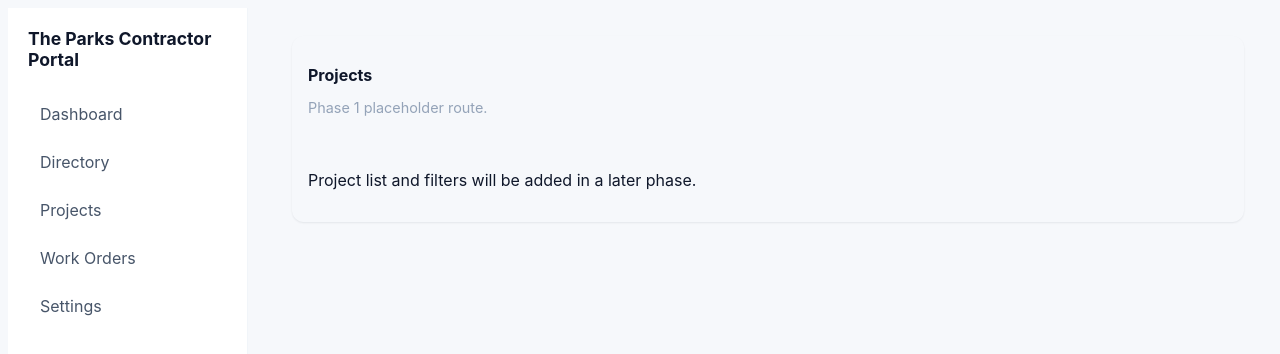
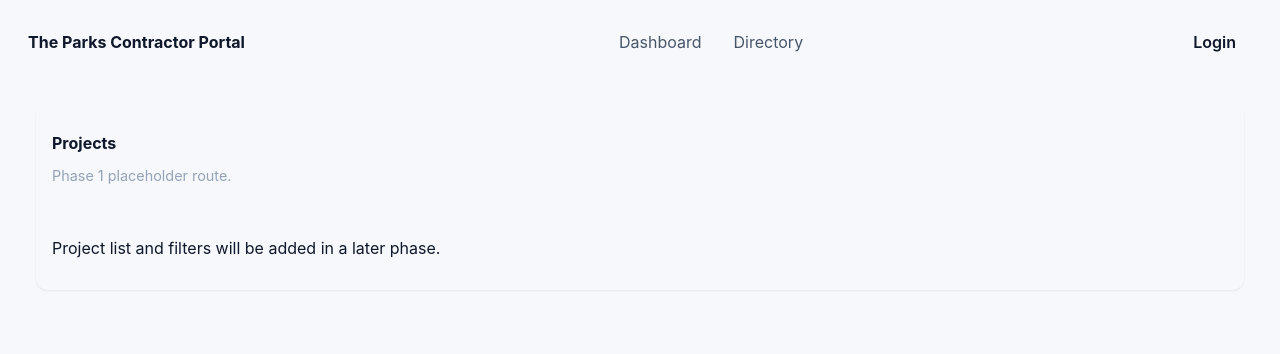
Before and after one commit to MigalLewis/communityPortal, an Angular app: page /projects in a window 1280 px wide. Shown: the top 354 px of the page. Built offline with nearby package versions, Linux system fonts and the light colour scheme.

Commit message:
Replace side navigation with header tabs and login action

```diff
--- a/src/app/core/layout/app-shell/app-shell.component.html
+++ b/src/app/core/layout/app-shell/app-shell.component.html
@@ -1,13 +1,7 @@
 <div class="shell">
-  <aside class="desktop-nav">
-    <app-sidebar />
-  </aside>
+  <app-top-bar />
 
-  <app-mobile-drawer [isOpen]="isDrawerOpen()" (closed)="closeDrawer()" />
-
-  <div class="main-pane">
-    <main class="content" role="main">
-      <router-outlet />
-    </main>
-  </div>
+  <main class="content" role="main">
+    <router-outlet />
+  </main>
 </div>
--- a/src/app/core/layout/app-shell/app-shell.component.scss
+++ b/src/app/core/layout/app-shell/app-shell.component.scss
@@ -1,26 +1,8 @@
 .shell {
-  display: flex;
   min-height: 100vh;
+  background: var(--color-bg-page);
 }
 
-.desktop-nav {
-  display: none;
-
-  @media (min-width: 992px) {
-    display: block;
-    width: var(--sidebar-width);
-    border-right: 1px solid var(--color-border);
-    background: var(--color-surface);
-    position: sticky;
-    top: 0;
-    height: 100vh;
-  }
+.content {
+  padding: var(--space-7);
 }
-
-.main-pane {
-  display: flex;
-  flex-direction: column;
-  min-width: 0;
-  padding: var(--space-7);
-  flex: 1;
-}
--- a/src/app/core/layout/app-shell/app-shell.component.ts
+++ b/src/app/core/layout/app-shell/app-shell.component.ts
@@ -1,24 +1,12 @@
-import { Component, signal } from '@angular/core';
+import { Component } from '@angular/core';
 import { RouterOutlet } from '@angular/router';
-import { MobileDrawerComponent } from '../mobile-drawer/mobile-drawer.component';
-import { SidebarComponent } from '../sidebar/sidebar.component';
 import { TopBarComponent } from '../top-bar/top-bar.component';
 
 @Component({
   selector: 'app-shell',
   standalone: true,
-  imports: [RouterOutlet, SidebarComponent, MobileDrawerComponent, TopBarComponent],
+  imports: [RouterOutlet, TopBarComponent],
   templateUrl: './app-shell.component.html',
   styleUrl: './app-shell.component.scss'
 })
-export class AppShellComponent {
-  protected readonly isDrawerOpen = signal(false);
-
-  protected openDrawer(): void {
-    this.isDrawerOpen.set(true);
-  }
-
-  protected closeDrawer(): void {
-    this.isDrawerOpen.set(false);
-  }
-}
+export class AppShellComponent {}
--- a/src/app/core/layout/top-bar/top-bar.component.html
+++ b/src/app/core/layout/top-bar/top-bar.component.html
@@ -1,5 +1,18 @@
 <header class="topbar">
-  <button type="button" class="menu-btn" (click)="openMenu()" aria-label="Open navigation menu">
-    ☰
-  </button>
+  <a class="brand" routerLink="/dashboard">The Parks Contractor Portal</a>
+
+  <nav class="top-nav" aria-label="Primary">
+    @for (item of navItems; track item.route) {
+      <a
+        [routerLink]="item.route"
+        routerLinkActive="is-active"
+        [routerLinkActiveOptions]="{ exact: true }"
+        class="nav-link"
+      >
+        {{ item.label }}
+      </a>
+    }
+  </nav>
+
+  <a class="login-link" routerLink="/login">Login</a>
 </header>
--- a/src/app/core/layout/top-bar/top-bar.component.scss
+++ b/src/app/core/layout/top-bar/top-bar.component.scss
@@ -1,43 +1,66 @@
 .topbar {
-  height: var(--topbar-height);
+  position: sticky;
+  top: 0;
+  z-index: 30;
   display: flex;
   align-items: center;
   justify-content: space-between;
   gap: var(--space-4);
-  padding: 0 var(--space-4);
+  padding: var(--space-4) var(--space-5);
   border-bottom: 1px solid var(--color-border);
   background: var(--color-surface);
-  position: sticky;
-  top: 0;
-  z-index: 30;
+}
 
-  @media (min-width: 992px) {
-    padding: 0 var(--space-6);
+.brand {
+  font-weight: 700;
+  font-size: 1rem;
+  color: var(--color-text);
+}
+
+.top-nav {
+  display: flex;
+  align-items: center;
+  gap: var(--space-2);
+}
+
+.nav-link {
+  padding: var(--space-2) var(--space-3);
+  border-radius: var(--radius-sm);
+  color: var(--color-text-secondary);
+
+  &:hover {
+    background: var(--color-bg-muted);
+  }
+
+  &.is-active {
+    background: #e6f0ff;
+    color: var(--color-primary-700);
+    font-weight: 600;
   }
 }
 
-.menu-btn {
-  border: 0;
-  background: var(--color-surface-alt);
+.login-link {
+  border: 1px solid var(--color-border);
   border-radius: var(--radius-sm);
-  width: 2.25rem;
-  height: 2.25rem;
+  padding: var(--space-2) var(--space-4);
+  font-weight: 600;
+  color: var(--color-text);
 
-  @media (min-width: 992px) {
-    display: none;
+  &:hover {
+    background: var(--color-bg-muted);
   }
 }
 
-.title-wrap {
-  display: flex;
-  align-items: center;
-  gap: var(--space-3);
-}
+@media (max-width: 767px) {
+  .topbar {
+    flex-wrap: wrap;
+  }
 
-.title {
-  font-size: 1rem;
+  .brand {
+    flex: 1 1 100%;
+  }
 
-  @media (min-width: 768px) {
-    font-size: 1.125rem;
+  .top-nav {
+    flex: 1;
   }
 }
--- a/src/app/core/layout/top-bar/top-bar.component.ts
+++ b/src/app/core/layout/top-bar/top-bar.component.ts
@@ -1,17 +1,21 @@
-import { Component, EventEmitter, Output } from '@angular/core';
-import { BadgeComponent } from '../../../shared/ui/badge/badge.component';
+import { Component } from '@angular/core';
+import { RouterLink, RouterLinkActive } from '@angular/router';
+
+interface NavItem {
+  label: string;
+  route: string;
+}
 
 @Component({
   selector: 'app-top-bar',
   standalone: true,
-  imports: [BadgeComponent],
+  imports: [RouterLink, RouterLinkActive],
   templateUrl: './top-bar.component.html',
   styleUrl: './top-bar.component.scss'
 })
 export class TopBarComponent {
-  @Output() menuClicked = new EventEmitter<void>();
-
-  protected openMenu(): void {
-    this.menuClicked.emit();
-  }
+  protected readonly navItems: NavItem[] = [
+    { label: 'Dashboard', route: '/dashboard' },
+    { label: 'Directory', route: '/directory' }
+  ];
 }
```
